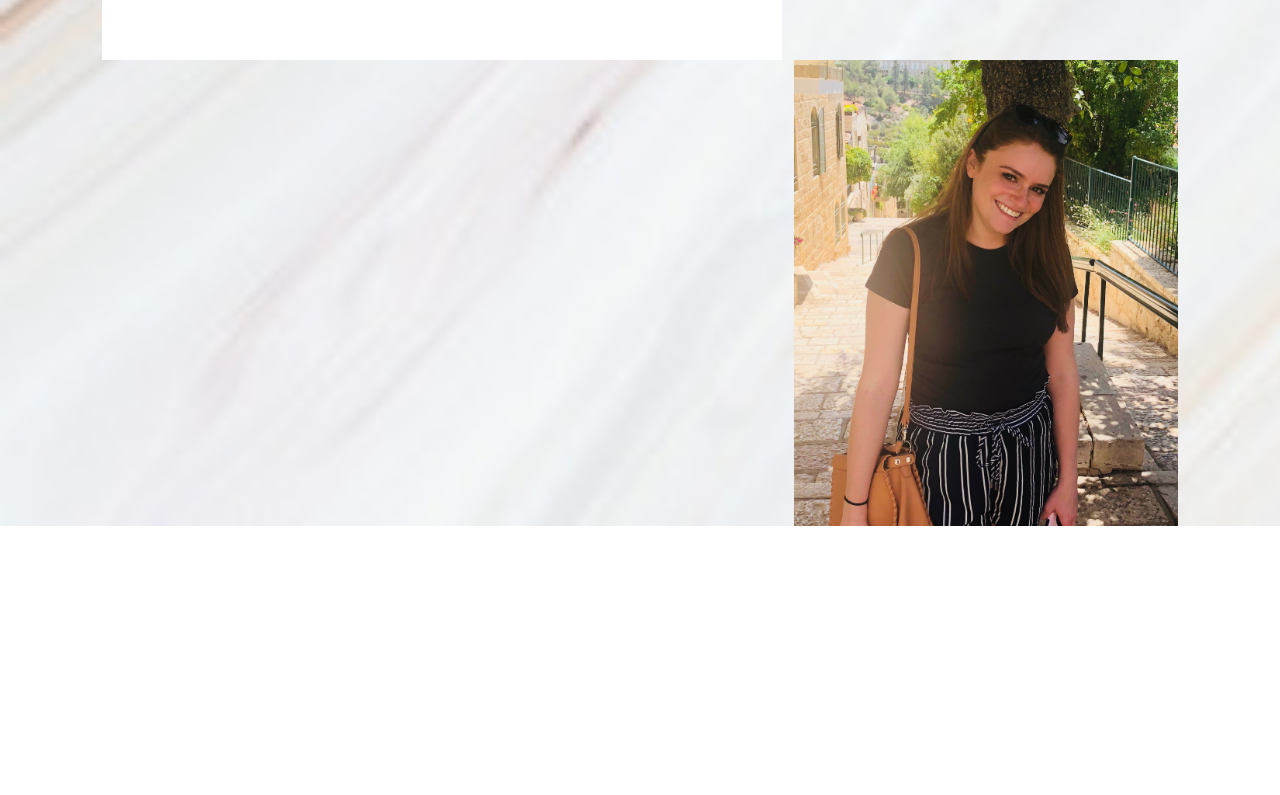
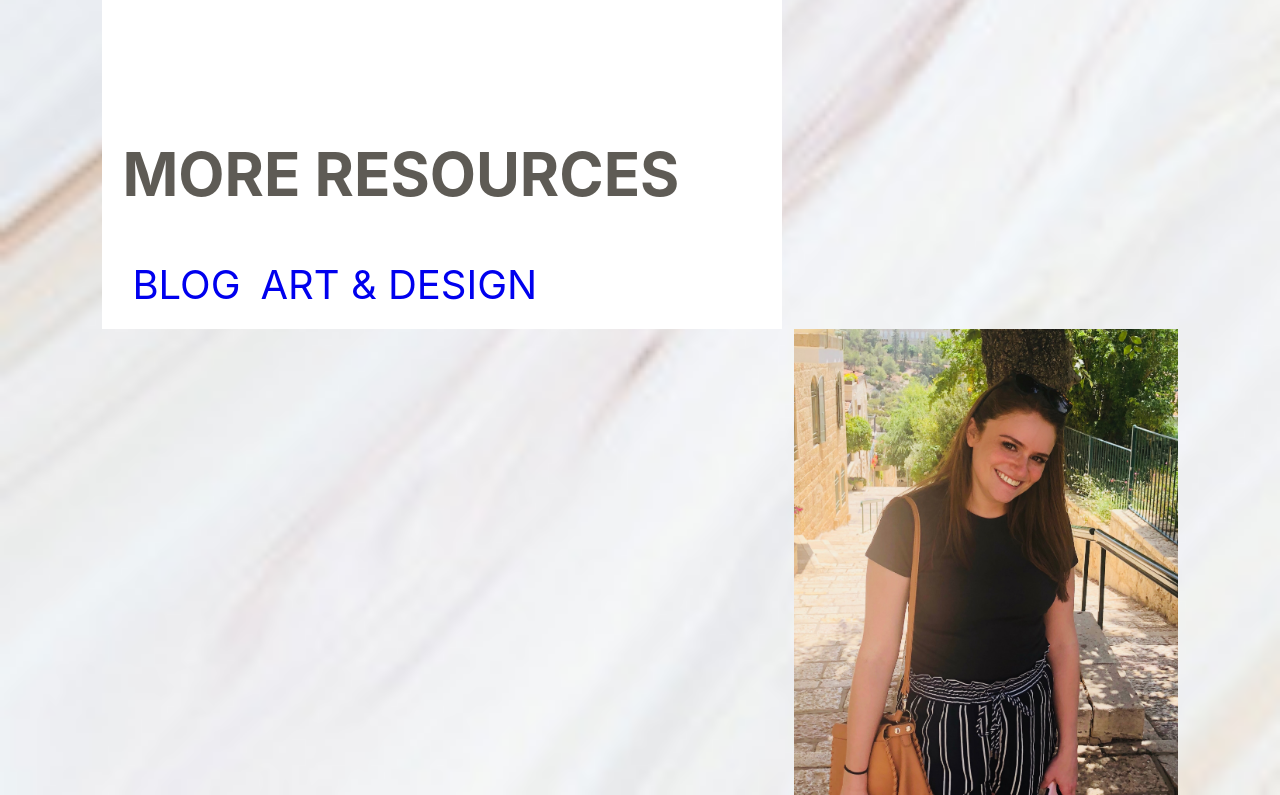
Before and after one commit to sivanadler/sivan-adler-website, a React (Create React App) app: page /about in a window 1280 px wide. Shown: the part 2068-2863 px from the top of the page. Before the commit the page ends 2594 px from the top, so only its background shows below. Built offline with nearby package versions, Linux system fonts and the light colour scheme.

Commit message:
links to blog and portfolio site

```diff
--- a/src/About.js
+++ b/src/About.js
@@ -13,6 +13,10 @@ class About extends React.Component {
           <br/>
           <h2>TECHNICAL SKILLS</h2>
           <p>React, Javascript, Redux, Ruby, Rails, SQL, HTML, CSS, Git, Amazon Web Services (AWS), Twilio, Mapbox </p>
+          <br/>
+          <h2>MORE RESOURCES</h2>
+          <span><a class="portfolio-links" href="https://sivanadler.wordpress.com/">BLOG</a></span>
+          <span><a class="portfolio-links" href="https://sivanadler.wixsite.com/sivanportfolio">ART & DESIGN</a></span>
         </div>
         <img className="about-me-image" src={sivan} alt="photo of sivan adler" />
       </div>
--- a/src/App.css
+++ b/src/App.css
@@ -72,6 +72,12 @@ body {
   color: #5e5b55;
 }
 
+.portfolio-links{
+  padding: 10px;
+  text-decoration: none;
+
+}
+
 /* CONTACT PAGE*/
 .contact-form {
   width: 100%;
```
